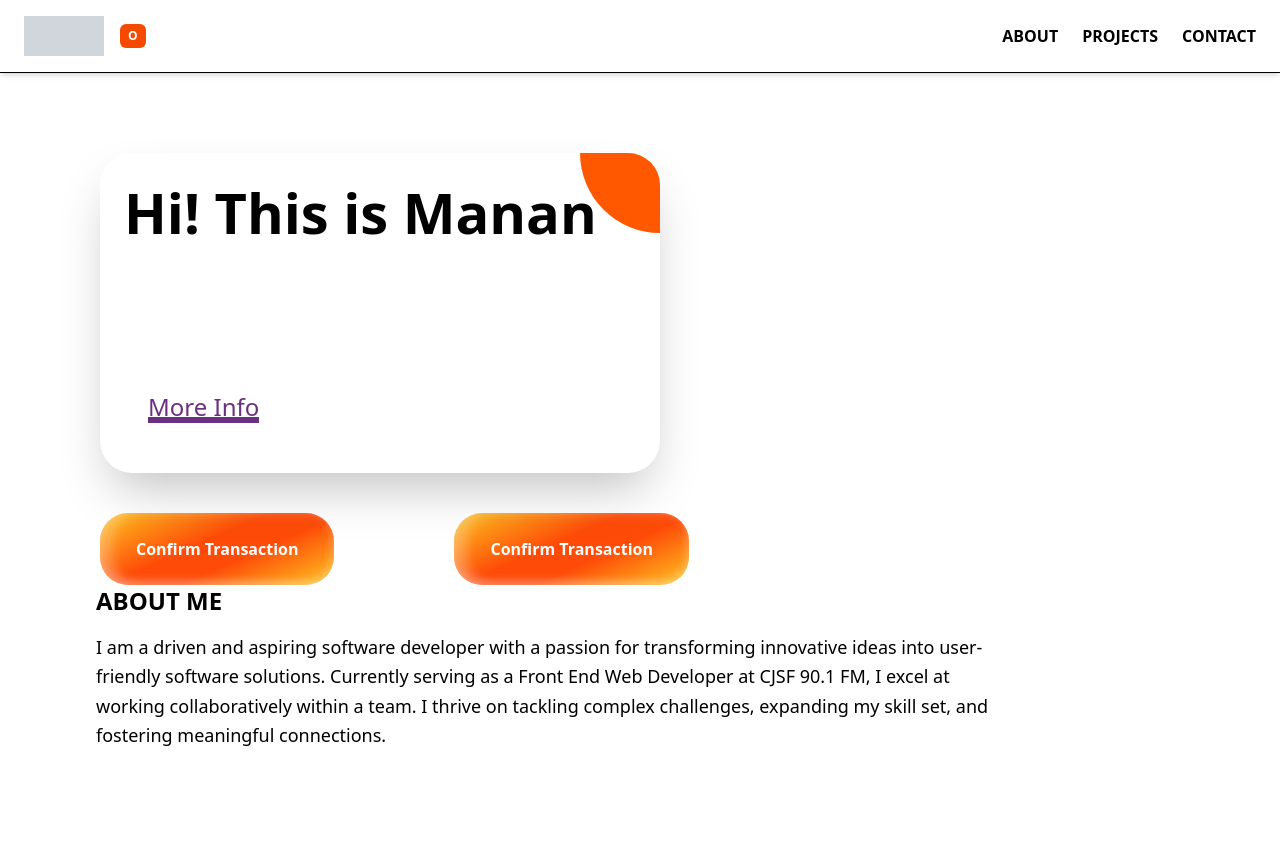
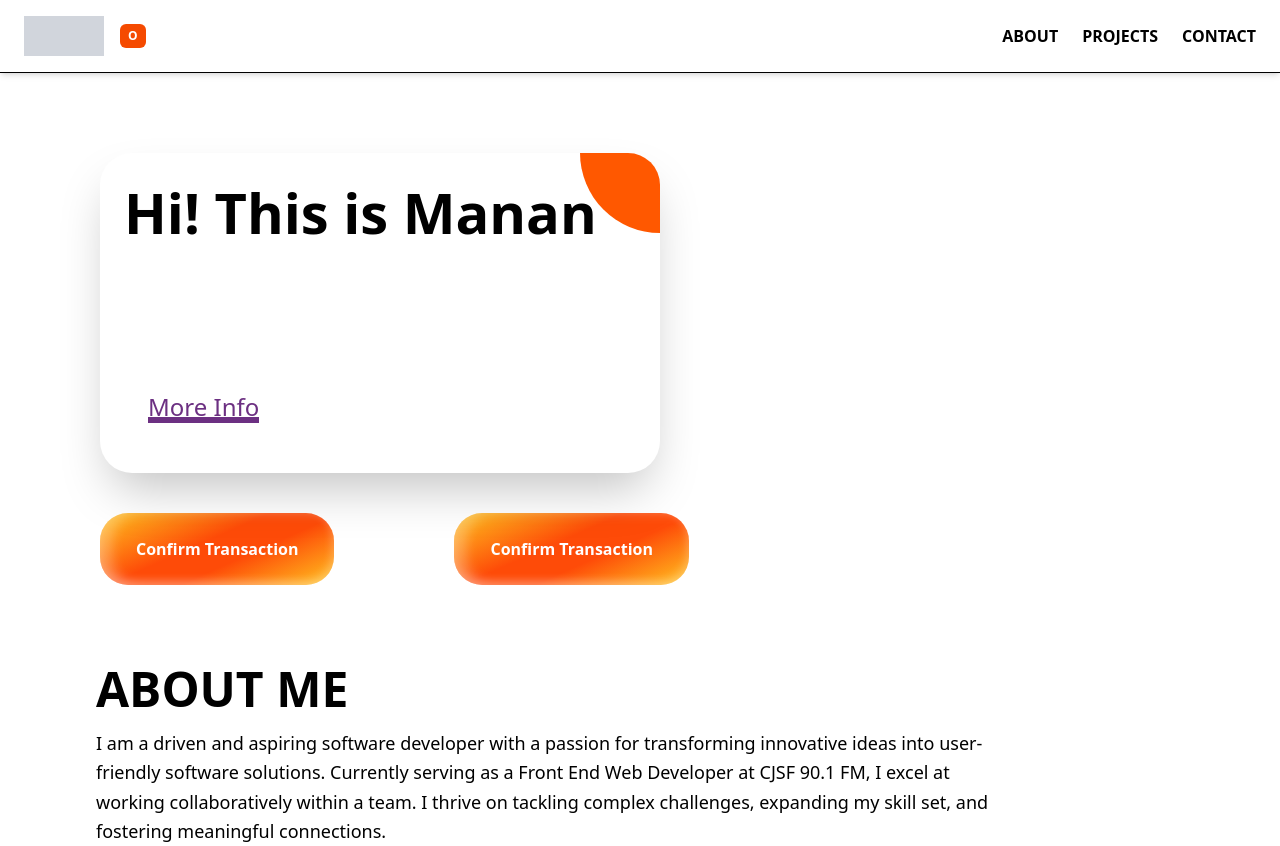
Before and after one commit to Manan565/manan565.github.io, a React (Vite) app: page / in a window 1280 px wide. Before the commit the page ends 800 px from the top, so only its background shows below. Built offline with nearby package versions, Linux system fonts and the light colour scheme.

Commit message:
fixed all the alignment issues

```diff
--- a/src/components/About.jsx
+++ b/src/components/About.jsx
@@ -1,7 +1,7 @@
 export const About = () => {
   return (
-    <div className="max-w-4xl text-left mt-0 ml-4">
-      <h1 className="text-2xl font-bold mb-4">ABOUT ME</h1>
+    <div className="max-w-4xl text-left mt-10 ml-4 pt-10">
+      <h1 className="text-5xl font-bold mb-4">ABOUT ME</h1>
       <p className="text-lg leading-relaxed">
         I am a driven and aspiring software developer with a passion for
         transforming innovative ideas into user-friendly software solutions.
```
